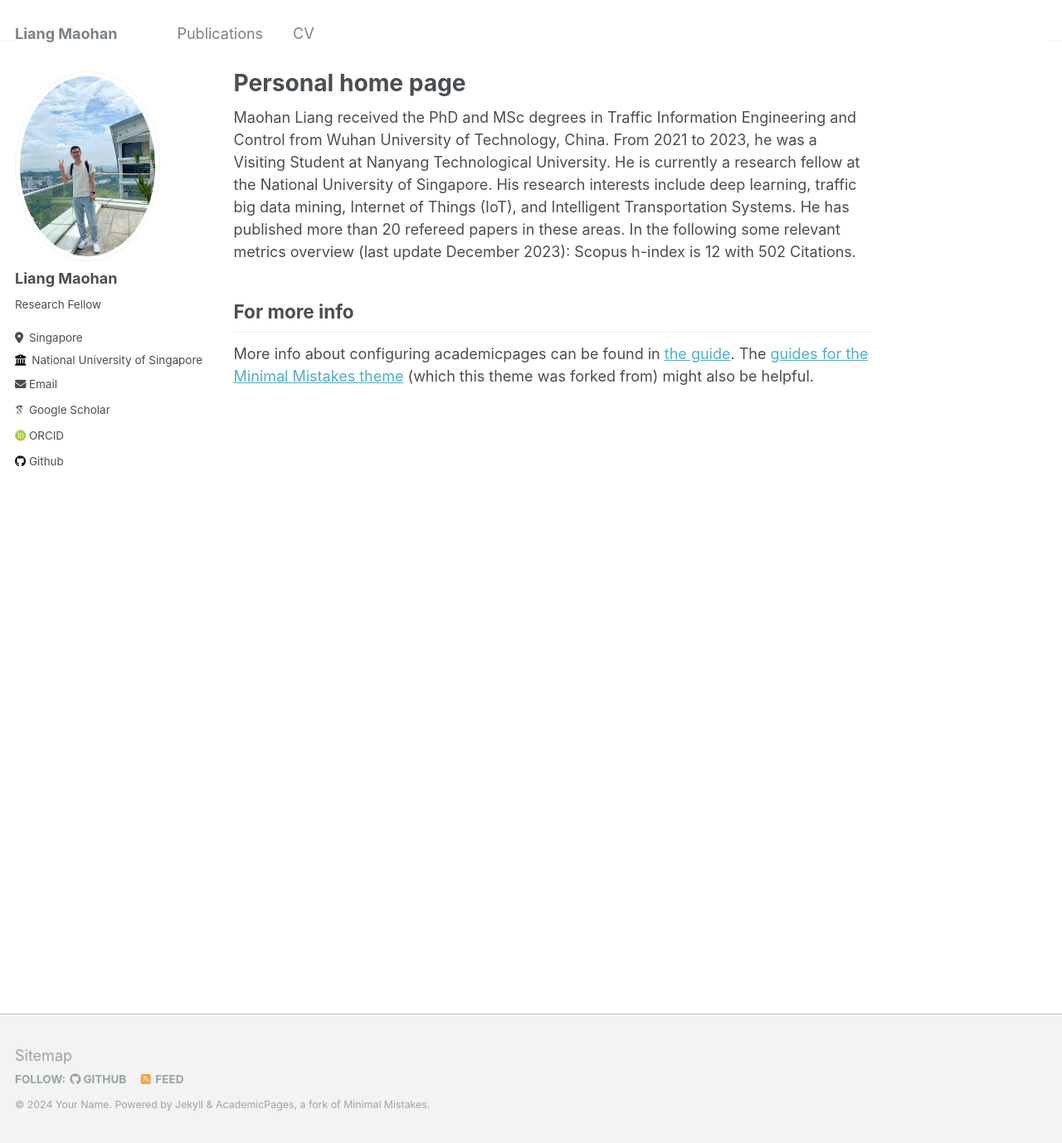
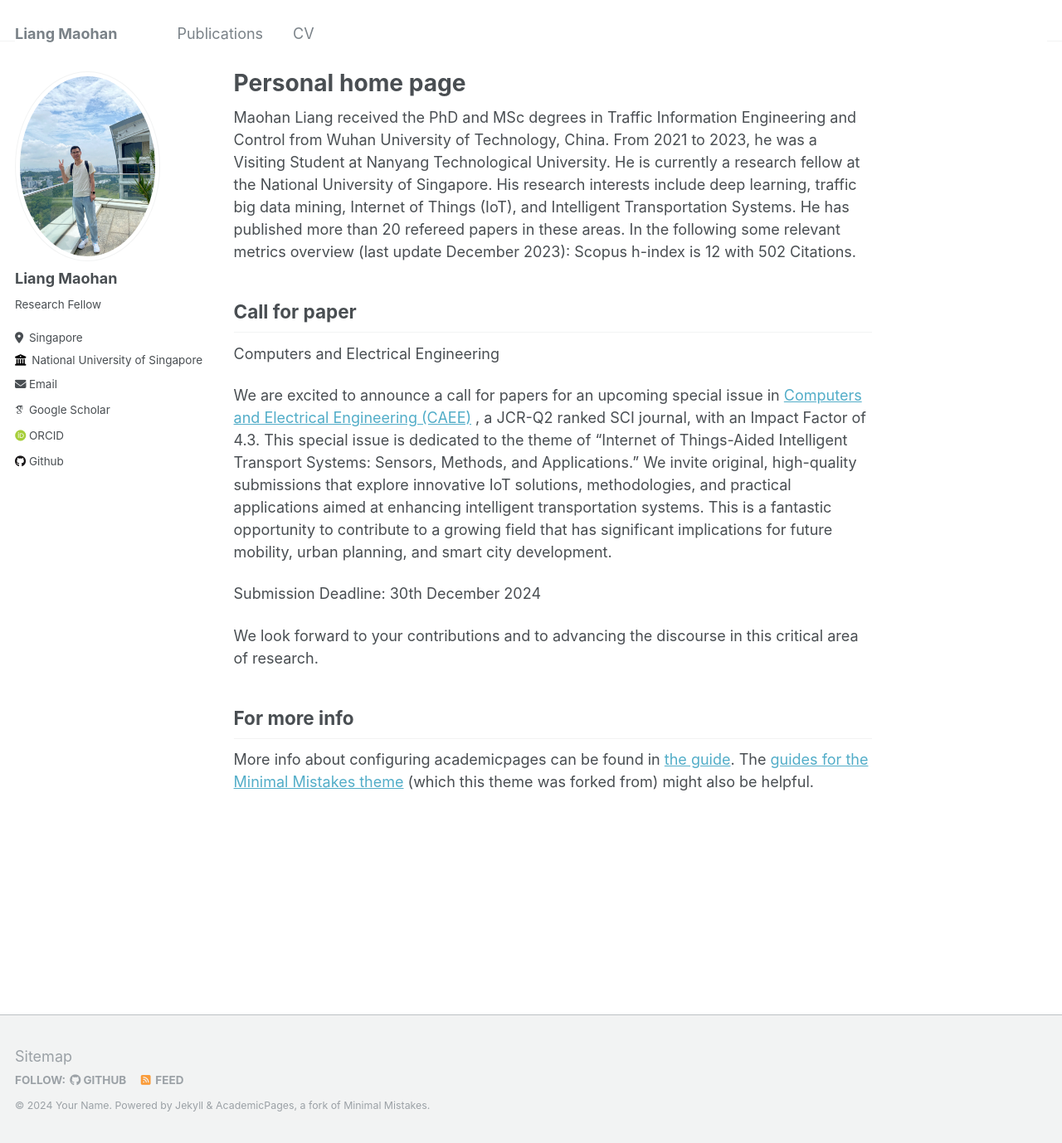
Before and after one commit to maohliang/nus.github.io, a Jekyll site: the page built from _pages/about.md, in a window 1280 px wide and 1378 px high. Shown: the whole window at 83% size. Built offline with Jekyll 4.4.1, drawn with Linux system fonts in a browser that asks for light colours; some web fonts are replaced; a file with an impossible date is left out.

Commit message:
Update about.md

```diff
--- a/_pages/about.md
+++ b/_pages/about.md
@@ -10,8 +10,15 @@ redirect_from:
 Maohan Liang received the PhD and MSc degrees in Traffic Information Engineering and Control from Wuhan University of Technology, China. From 2021 to 2023, he was a Visiting Student at Nanyang Technological University. He is currently a research fellow at the National University of Singapore. His research interests include deep learning, traffic big data mining, Internet of Things (IoT), and Intelligent Transportation Systems. He has published more than 20 refereed papers in these areas. In the following some relevant metrics overview (last update December 2023): Scopus h-index is 12 with 502 Citations.
 
 
+Call for paper
+------
+Computers and Electrical Engineering
 
+We are excited to announce a call for papers for an upcoming special issue in [Computers and Electrical Engineering (CAEE)]([https://academicpages.github.io/markdown/](https://www.sciencedirect.com/journal/computers-and-electrical-engineering/about/call-for-papers)) , a JCR-Q2 ranked SCI journal, with an Impact Factor of 4.3. This special issue is dedicated to the theme of "Internet of Things-Aided Intelligent Transport Systems: Sensors, Methods, and Applications." We invite original, high-quality submissions that explore innovative IoT solutions, methodologies, and practical applications aimed at enhancing intelligent transportation systems. This is a fantastic opportunity to contribute to a growing field that has significant implications for future mobility, urban planning, and smart city development.
 
+Submission Deadline: 30th December 2024
+
+We look forward to your contributions and to advancing the discourse in this critical area of research.
 
 For more info
 ------
```
